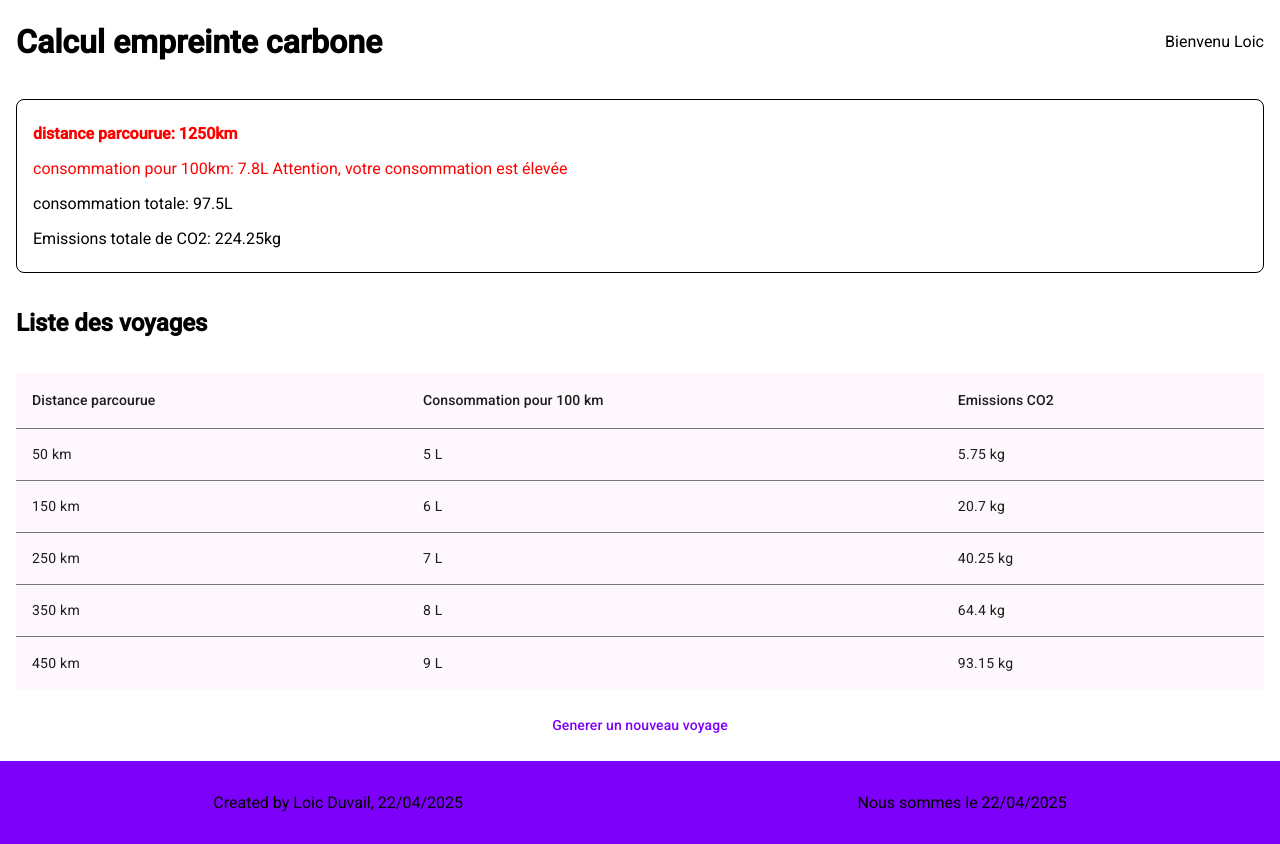
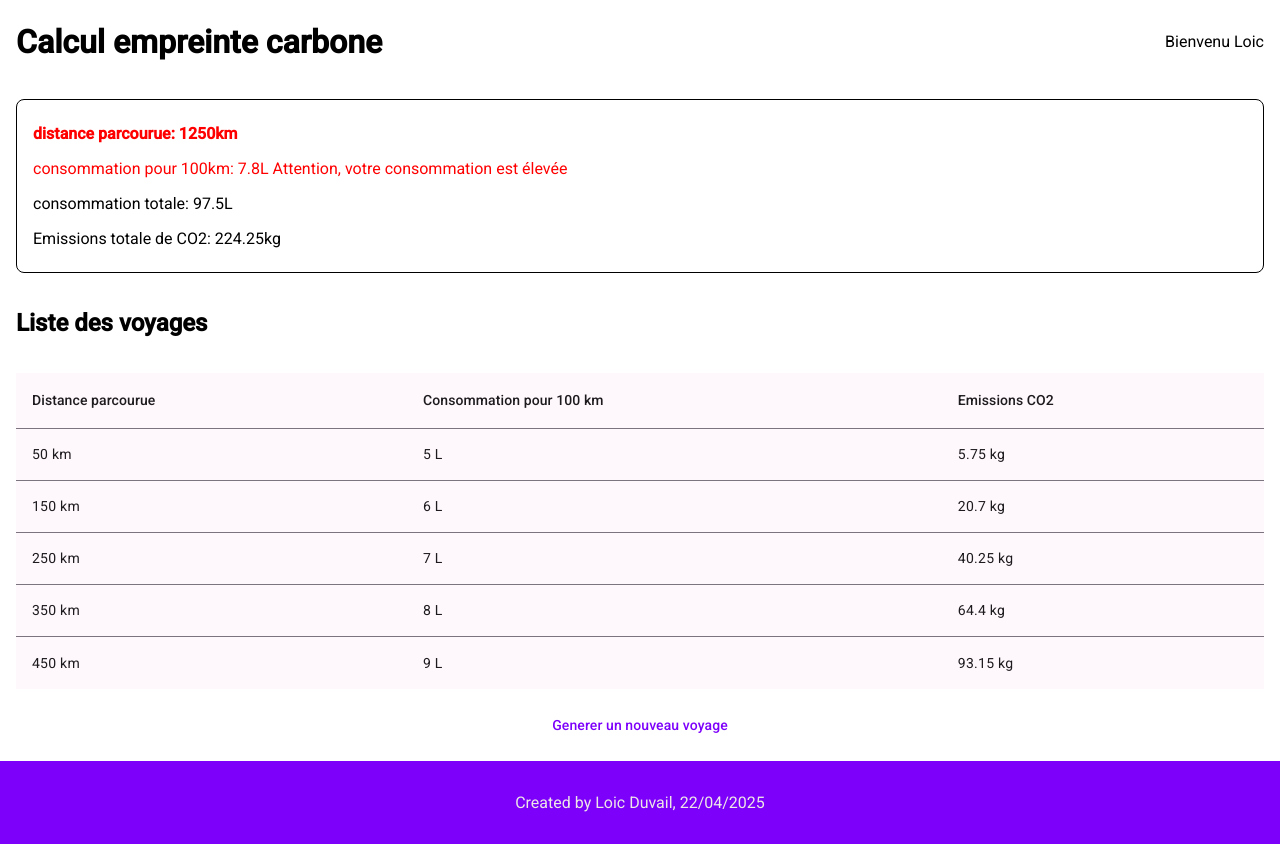
Before and after one commit to loic-eni/angular-carbon-footprint, an Angular app: page / in a window 1280 px wide. Built offline with nearby package versions, Linux system fonts and the light colour scheme.

Commit message:
feat: enhance footer

```diff
--- a/src/app/footer/footer.component.html
+++ b/src/app/footer/footer.component.html
@@ -1,4 +1,4 @@
 <footer>
   <p>Created by Loic Duvail, 22/04/2025</p>
-  <p>Nous sommes le {{ date | date : "dd/MM/yyyy" }}</p>
+  <!-- <p>Nous sommes le {{ date | date : "dd/MM/yyyy" }}</p> -->
 </footer>
--- a/src/app/footer/footer.component.scss
+++ b/src/app/footer/footer.component.scss
@@ -10,4 +10,5 @@ footer {
   justify-content: space-around;
 
   background-color: var(--mat-sys-primary);
+  color: rgb(238, 231, 231);
 }
```
